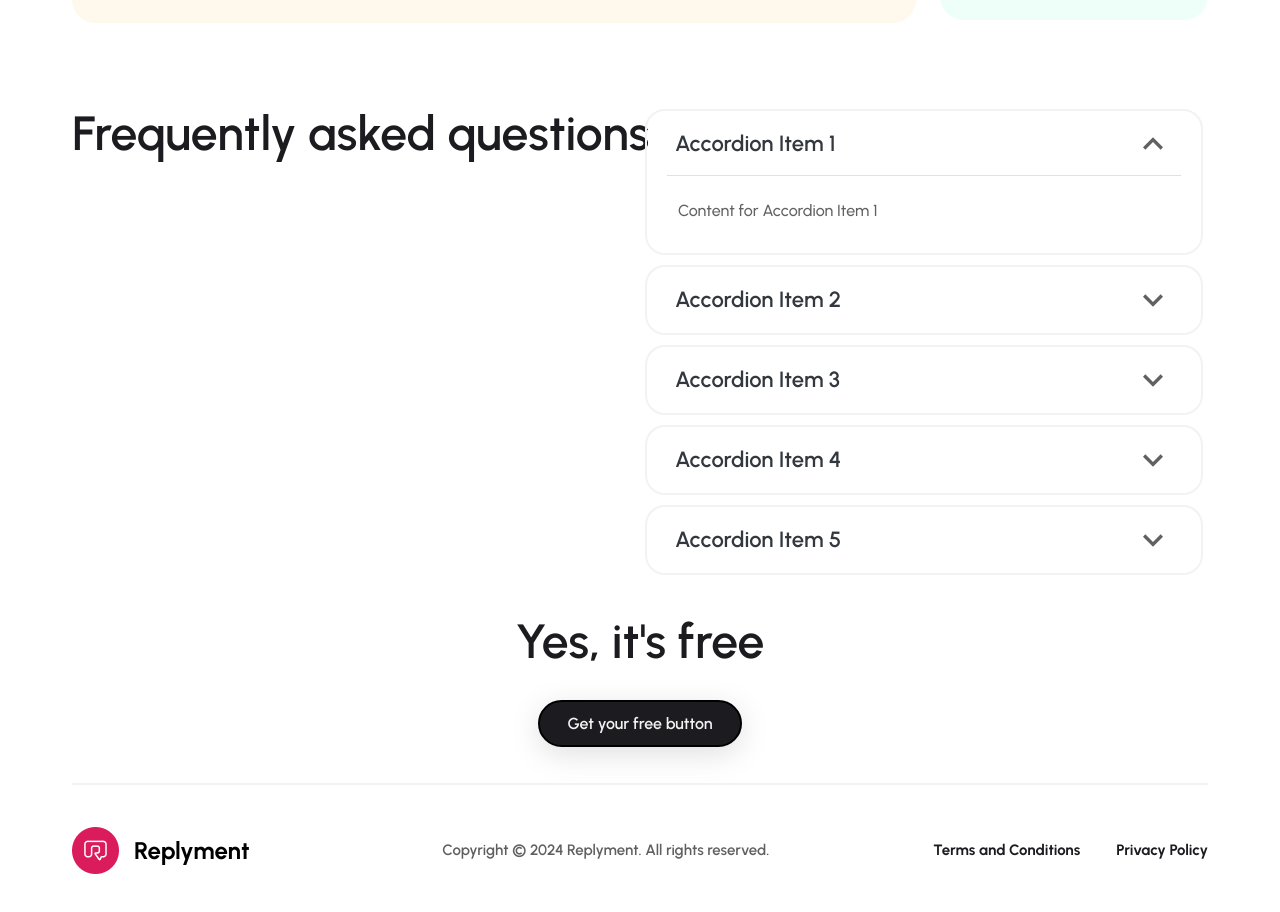
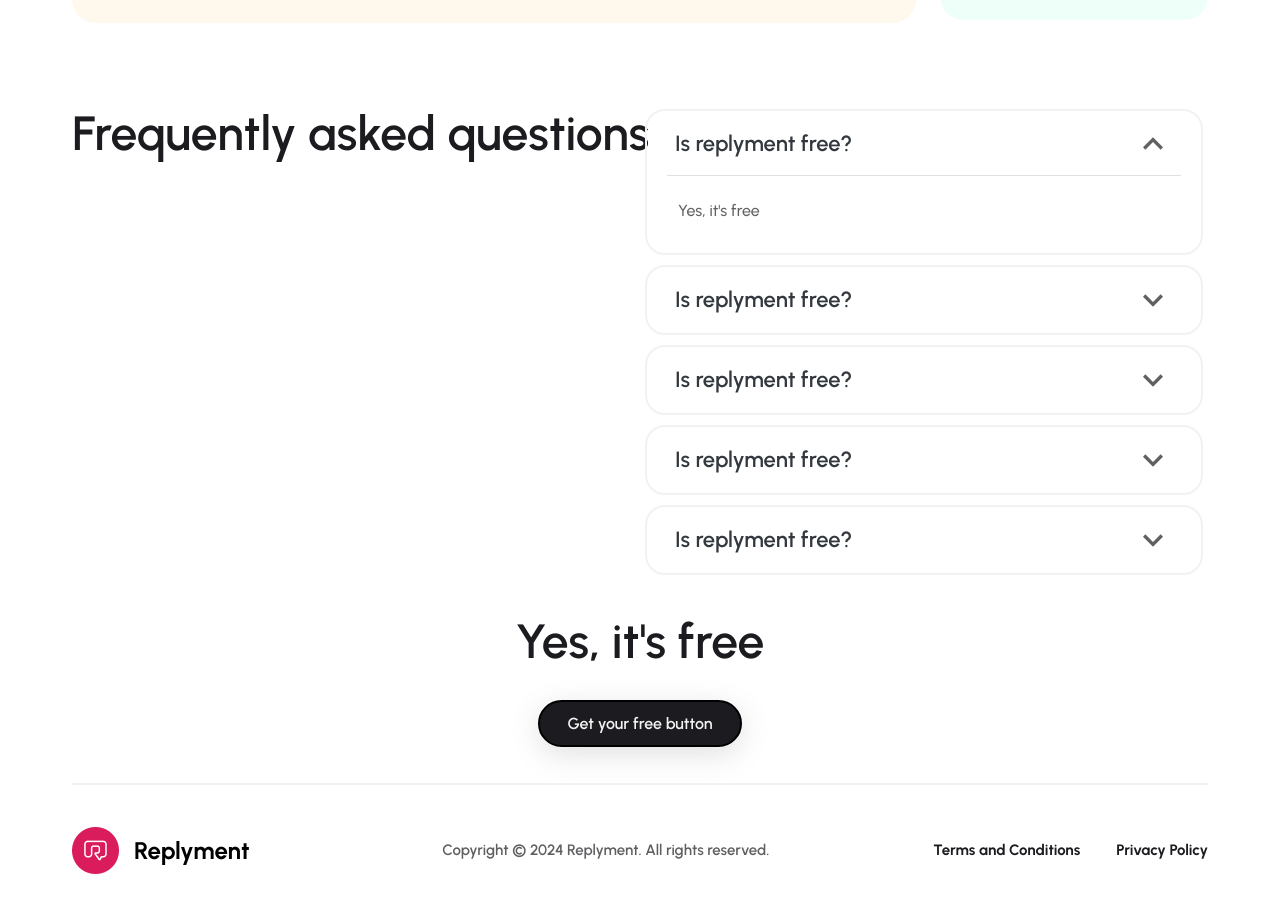
Before and after one commit to NurlanNuruzada/ReplymentReact, a React (Create React App) app in the folder App/: page / in a window 1280 px wide. Shown: the part 1878-2790 px from the top of the page. Built offline with nearby package versions, Linux system fonts and the light colour scheme; a web font is replaced by a local one.

Commit message:
site done

```diff
--- a/App/src/Components/FrequentlyQuestions/Questions.jsx
+++ b/App/src/Components/FrequentlyQuestions/Questions.jsx
@@ -71,7 +71,7 @@ export default function Questions() {
                                             }
                                         }}
                                     >
-                                        <p style={{ fontWeight: 600 }}>Accordion Item {i + 1}</p>
+                                        <p style={{ fontWeight: 600 }}>Is replyment free?</p>
                                     </AccordionSummary>
                                     <AccordionDetails
                                         sx={{
@@ -83,7 +83,7 @@ export default function Questions() {
                                             }
                                         }}
                                     >
-                                        Content for Accordion Item {i + 1}
+                                        Yes, it's free
                                     </AccordionDetails>
                                 </Accordion>
                             ))}
```
